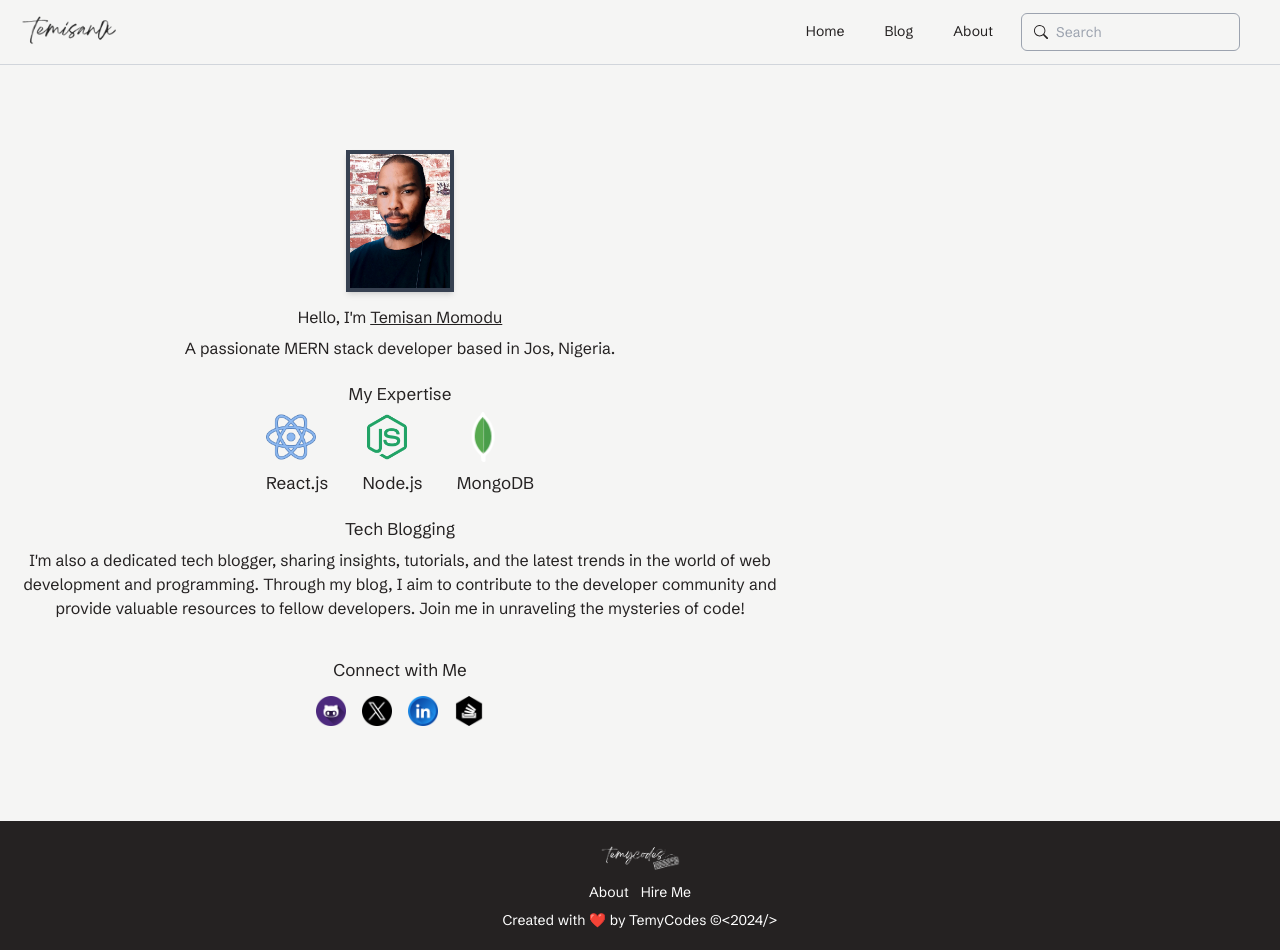
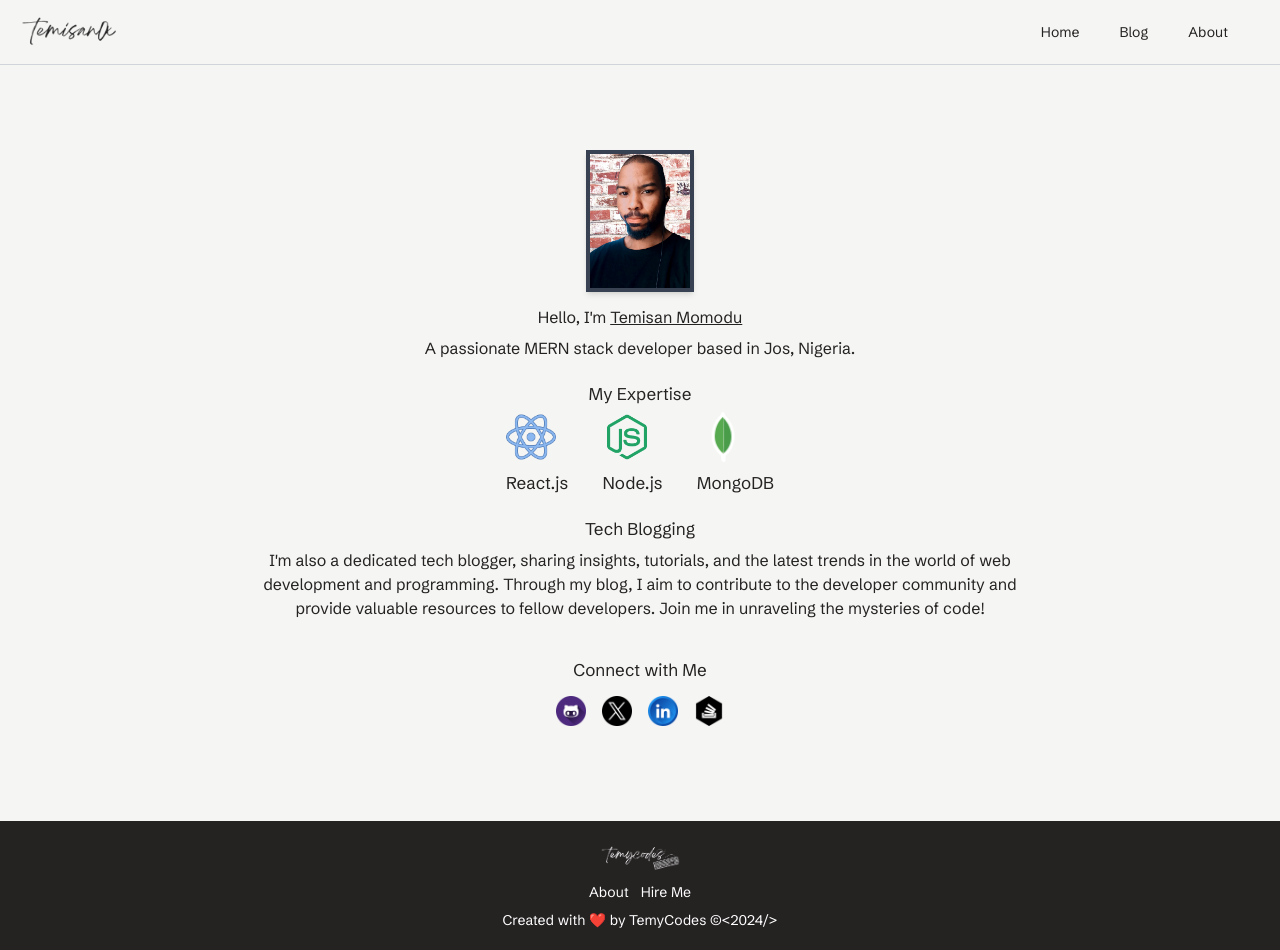
Before and after one commit to temisan0x/blog, a Next.js app: page /temisan in a window 1280 px wide. Built offline with nearby package versions, Linux system fonts and the light colour scheme; no server answers.

Commit message:
build: code cleanup

```diff
--- a/app/api/posts/route.ts
+++ b/app/api/posts/route.ts
@@ -10,9 +10,9 @@ export async function GET() {
         author: {
           select: { name: true },
         },
-        category: { // Add this line
-          select: { name: true }, // Add this line
-        }, // Add this line
+        category: {
+          select: { name: true },
+        },
       },
     });
 
--- a/app/components/Navbar.tsx
+++ b/app/components/Navbar.tsx
@@ -2,40 +2,12 @@
 
 import React, { useCallback, useEffect, useState } from "react";
 import Link from "next/link";
-import { useRouter } from "next/navigation";
-import { signOut, useSession } from "next-auth/react";
 import Image from "next/image";
 import NavbarImg from "@/public/uploads/navlogo.png";
-import { BsSearch } from "react-icons/bs";
-import { motion, AnimatePresence } from "framer-motion";
-import ProfileToggler from "./ProfileToggle";
-import axios from "axios";
+import { motion, AnimatePresence } from "framer-motion"
 
 const Navbar: React.FC = () => {
   const [isMenuOpen, setIsMenuOpen] = useState(false);
-  const [searchQuery, setSearchQuery] = useState("");
-  const [isDropdownOpen, setIsDropdownOpen] = useState(false);
-  const [usernameData, setUsernameData] = useState<any>(null);
-
-  const router = useRouter();
-  const { data: session } = useSession();
-
-  const fetchUsername = useCallback(async () => {
-    try {
-      if (session) {
-        const response = await axios.get("/api/user-email", {
-          params: { userId: session.user.id }, // Use 'params' instead of 'data'
-        });
-        setUsernameData(response.data.email);
-      }
-    } catch (error) {
-      console.error("Error fetching username:", error);
-    }
-  }, [session]);
-
-  useEffect(() => {
-    fetchUsername();
-  }, [fetchUsername]);
 
   const toggleMenu = () => {
     setIsMenuOpen((prevState) => !prevState);
@@ -43,24 +15,6 @@ const Navbar: React.FC = () => {
 
   const closeMenu = () => {
     setIsMenuOpen(false);
-  };
-
-  const handleSearch = async (e: React.FormEvent) => {
-    e.preventDefault();
-    try {
-      if (searchQuery.trim() !== "") {
-        router.push(`/search?q=${encodeURIComponent(searchQuery.trim())}`);
-        setSearchQuery("");
-        closeMenu(); // Close the menu when search is initiated
-      }
-    } catch (error) {
-      console.error("Error fetching search results:", error);
-    }
-  };
-
-  const handleSignOut = async () => {
-    await signOut();
-    router.push("/");
   };
 
   return (
@@ -101,20 +55,6 @@ const Navbar: React.FC = () => {
                 >
                   About
                 </Link>
-                <form
-                  onSubmit={handleSearch}
-                  style={{ backgroundColor: 'transparent', outline: 'none' }}
-                  className="px-3 py-2 rounded-md text-sm border border-gray-400 flex items-center w-full"
-                >
-                  <BsSearch />
-                  <input
-                    type="text"
-                    placeholder="Search"
-                    value={searchQuery}
-                    onChange={(e) => setSearchQuery(e.target.value)}
-                    className="bg-transparent ml-2 outline-none"
-                  />
-                </form>
               </div>
             </div>
           </div>
@@ -174,7 +114,7 @@ const Navbar: React.FC = () => {
                 passHref
                 href="/"
                 onClick={closeMenu}
-                className="block text-gray-400  hover:bg-gray-700 hover:text-white hover:px-4 py-2 rounded-md text-sm"
+                className="block hover:text-white hover:bg-[#252222] hover:px-4 py-2 rounded-md text-sm"
               >
                 Home
               </Link>
@@ -182,25 +122,10 @@ const Navbar: React.FC = () => {
                 passHref
                 href="/temisan"
                 onClick={closeMenu}
-                className="block text-gray-400  hover:bg-gray-700 hover:text-white hover:px-4 py-2 rounded-md text-sm"
+                className="block hover:text-white hover:bg-[#252222] hover:px-4 py-2 rounded-md text-sm"
               >
                 About
               </Link>
-              <form
-                onSubmit={handleSearch}
-                onClick={closeMenu}
-                className="px-3 py-2 rounded-md text-sm border flex items-center w-full mb-3"
-                style={{ backgroundColor: "transparent", outline: "none" }}
-              >
-                <BsSearch />
-                <input
-                  type="text"
-                  placeholder="Search"
-                  value={searchQuery}
-                  onChange={(e) => setSearchQuery(e.target.value)}
-                  className="ml-2 w-11/12 outline-none bg-transparent border-none"
-                />
-              </form>
             </div>
           </motion.div>
         )}
--- a/app/components/Post.tsx
+++ b/app/components/Post.tsx
@@ -16,6 +16,7 @@ interface PostProps {
   truncatedContent: (html: string, maxLength: number) => string;
   content: string | "";
   slug: string;
+  category: any;
 }
 
 const Post: React.FC<PostProps> = ({
@@ -26,6 +27,7 @@ const Post: React.FC<PostProps> = ({
   truncatedContent,
   content,
   slug,
+  category
 }) => {
   const [imageUrl, setImageUrl] = useState<string | null>(null);
 
@@ -68,6 +70,8 @@ const Post: React.FC<PostProps> = ({
           <div dangerouslySetInnerHTML={{ __html: truncatedContentText }} />
         </motion.div>
       </Link>
+      <p className="mt-1 italic">{typeof category === 'string' ? category : category?.name || "No category"}</p>
+
     </motion.div>
   );
 };
--- a/app/page.module.css
+++ b/app/page.module.css
@@ -7,7 +7,7 @@
 
  .postTitle {
   font-size: 20px;
-  font-weight: 600;
+  font-weight: 500;
  }
 
  .postHeader {
--- a/app/page.tsx
+++ b/app/page.tsx
@@ -14,6 +14,7 @@ interface PostProps {
   authorName: string | null;
   imageData: string | undefined | { url: string } | any;
   slug: string;
+  category: string ;
 }
 
 export default function Home() {
@@ -64,6 +65,7 @@ export default function Home() {
             authorName={post.author?.name ?? null}
             truncatedContent={truncateHTMLContent}
             slug={post.slug}
+            category={post.category}
           />
         );
       })}
--- a/app/temisan/page.tsx
+++ b/app/temisan/page.tsx
@@ -38,8 +38,8 @@ const AboutMe: React.FC = () => {
   ];
 
   return (
-     <div className="">
-       <div className="about-container mx-auto mt-20">
+     <div style={{margin: "0 auto"}}>
+       <div className="about-container mt-20">
         <div
           className="flex flex-col items-center"
           style={{ marginTop: "150px" }}
```
